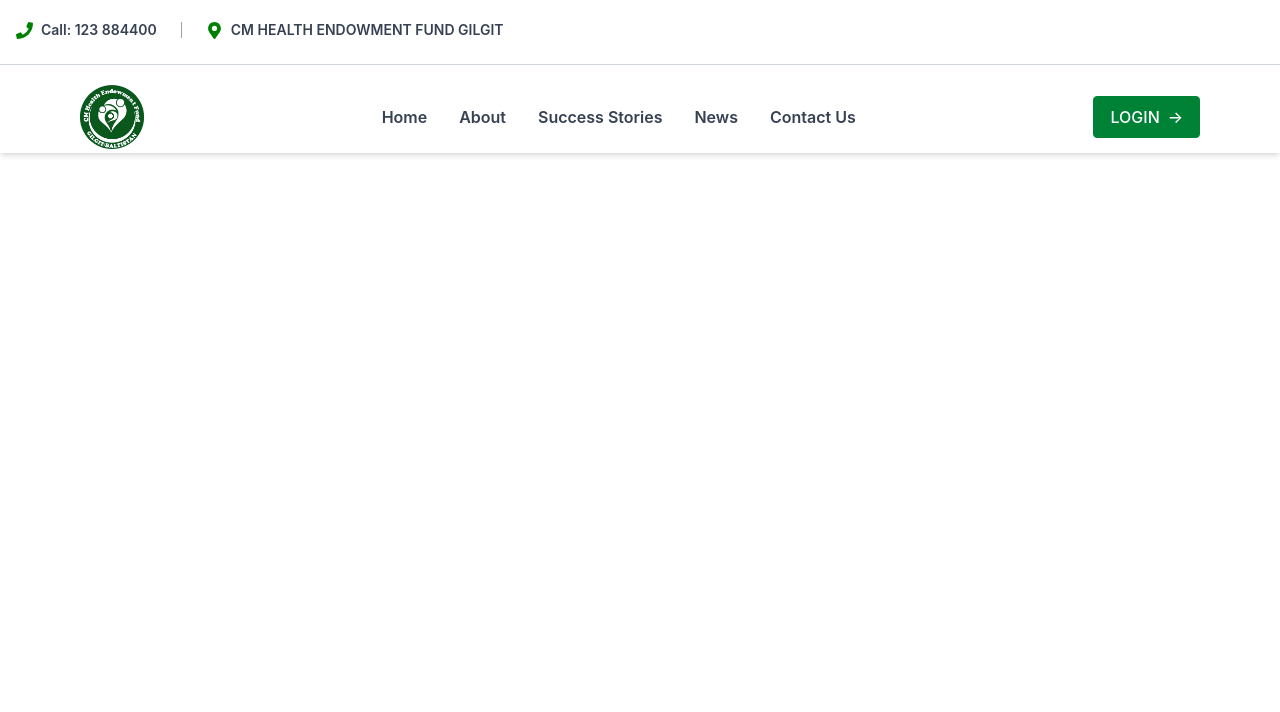
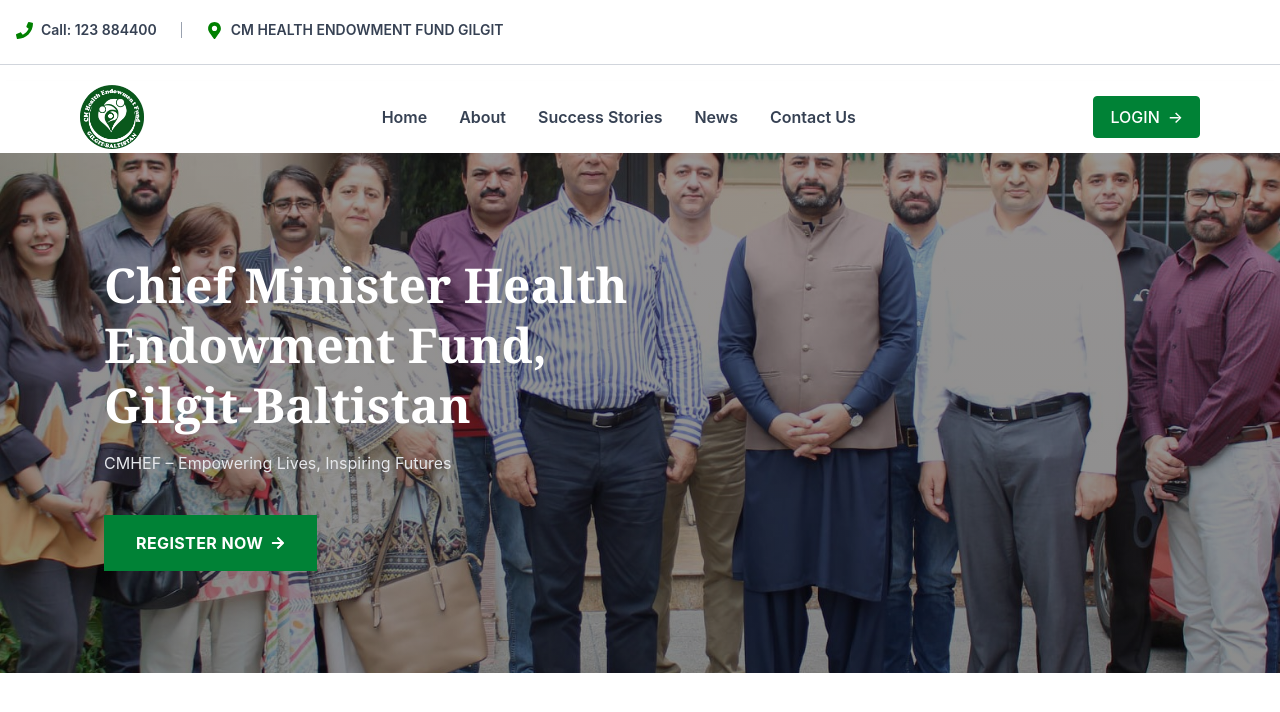
Before and after one commit to muhammad230/cmhef.sata, a React (Vite) app: page / in a window 1280 px wide. Shown: the top 712 px of the page. Built offline with nearby package versions, Linux system fonts and the light colour scheme.

Commit message:
add new fie and add bg  image

```diff
--- a/src/App.jsx
+++ b/src/App.jsx
@@ -1,11 +1,13 @@
 import React from 'react'
 import './App.css'
 import Header from './Component/Header'
+import Hero from './Component/Hero'
 
 function App() {
   return (
     <>
       <Header />
+      <Hero />
     </>
   )
 }
--- /dev/null
+++ b/src/Component/Hero.jsx
@@ -0,0 +1,38 @@
+import React from "react";
+import { FaArrowRight } from "react-icons/fa";
+
+const Hero = () => {
+  return (
+    <section
+      className="relative bg-cover bg-center text-white font--apple-system, BlinkMacSystemFont,"
+      style={{
+        backgroundImage:
+          'linear-gradient(rgba(22, 17, 17, 0.45), rgba(0, 0, 0, 0.45)), url("/images/imagebg.jpeg")',
+        minHeight: "520px",
+      }}
+    >
+      <div className="max-w-6xl mx-auto px-10 h-full flex flex-col justify-center"
+        style={{ minHeight: "520px" }}
+      >
+        <h1
+          className="text-5xl font-bold mb-4 max-w-xl leading-tight"
+          style={{ fontFamily: "Georgia, serif" }}
+        >
+          Chief Minister Health Endowment Fund,
+          Gilgit-Baltistan
+        </h1>
+
+        <p className="text-base mb-10 text-gray-200">
+          CMHEF – Empowering Lives, Inspiring Futures
+        </p>
+
+        <button className="bg-green-700 hover:bg-green-600 text-white px-8 py-4 font-bold transition flex items-center gap-2 w-fit tracking-wide">
+          REGISTER NOW
+          <FaArrowRight size={14} />
+        </button>
+      </div>
+    </section>
+  );
+};
+
+export default Hero;
```
Also changed, not shown: public/images/imagebg.jpeg (added).
